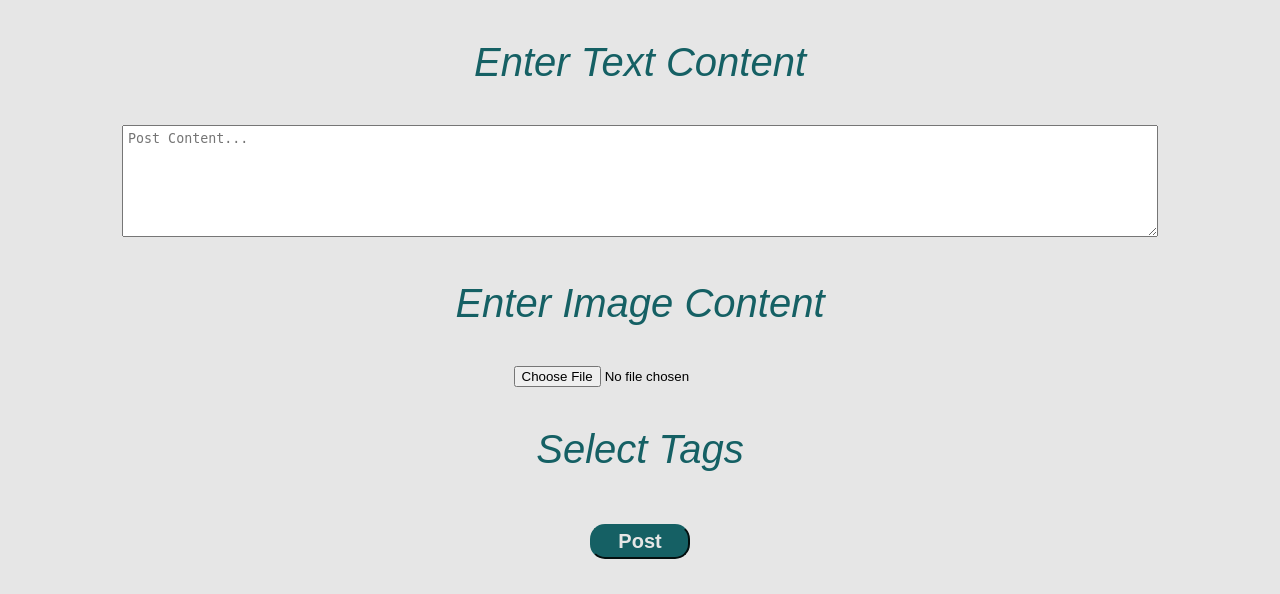
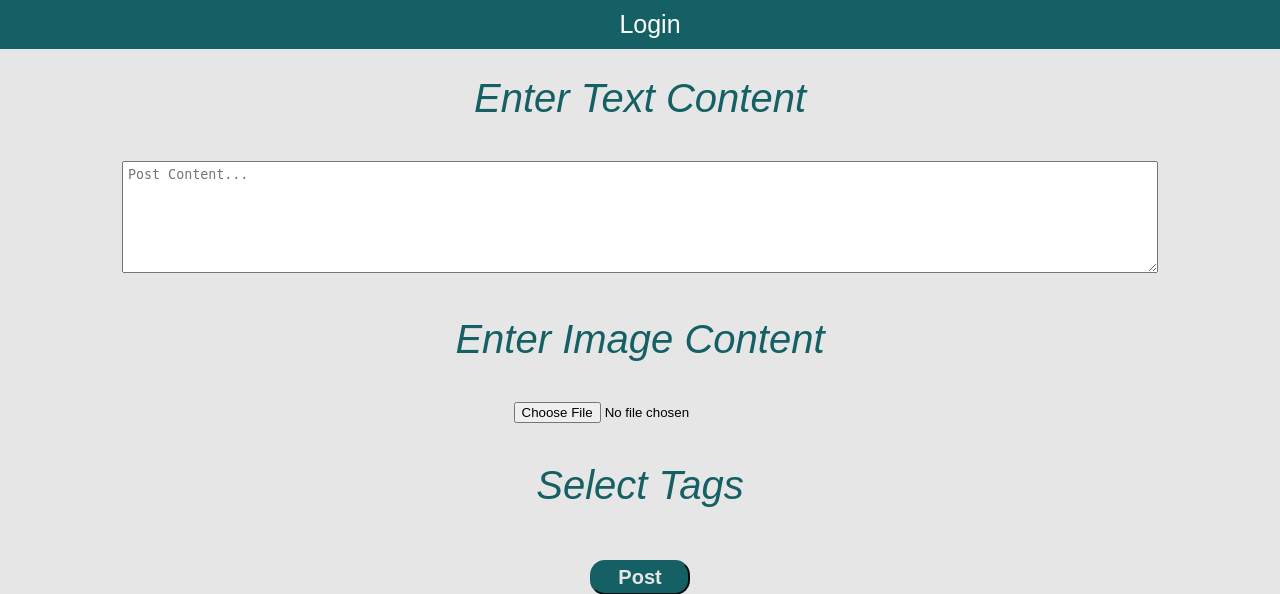
Before and after one commit to dgabriel17/Final, a Flask app: page /redirectCreatePost in a window 1280 px wide. Shown: the top 594 px of the page. Run offline with Flask 3, Linux system fonts and the light colour scheme; data that the repository does not hold is empty.

Commit message:
Added Nav Bar to the create post page

```diff
--- a/static/createPost.css
+++ b/static/createPost.css
@@ -34,3 +34,29 @@ textarea {
     color: #000;
 
 }
+
+nav {
+    background-color: #156064;
+    color: #fff;
+    position: fixed;
+    padding: 10px;
+    top: 0;
+    width: 100%;
+    text-align: center;
+    font-size: 25px;
+}
+
+nav a {
+    text-decoration: none;
+    color: #fff;
+    padding-left: 50px;
+    padding-right: 50px;
+}
+
+nav a:visited{
+    color: #fff;
+}
+
+nav a:hover{
+    color: #07020D;
+}
--- a/templates/createPost.html
+++ b/templates/createPost.html
@@ -8,6 +8,18 @@
     </head>
 
     <body>
+        <nav>
+           <!-- You can dynamically change DOM elements depending on login status with the loggedIn variable  -->
+            {% if loggedIn %}
+                <a href="redirectAccountPage" id="redirectAccountPage"> Account </a>
+                <a href="redirectFrontPage" id="redirectFrontPage"> Home </a>
+            {% else %}
+                <a href="redirectLoginPage" id="redirectLoginPage"> Login </a>
+            {% endif %}
+        </nav>
+
+        <br><br>
+
         <form action="http://127.0.01:5000/createPost" method = "POST" enctype="multipart/form-data">
             <p>Enter Text Content</p>
 
```
